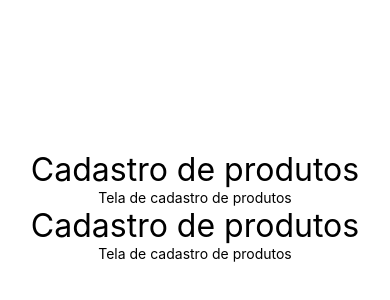
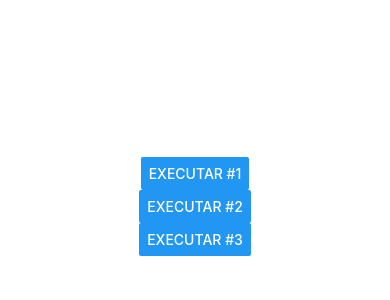
Before and after one commit to NathanaelCarauna/React-native-curso-cod3r, a React Native app: screen / in a window 390 px wide. Shown: the part 216-516 px from the top of the page. Built offline with nearby package versions, Linux system fonts and the light colour scheme.

Commit message:
Aula 24, botão

```diff
--- a/src/App.js
+++ b/src/App.js
@@ -1,6 +1,7 @@
 import React from 'react';
 import {Text, View, StyleSheet} from 'react-native'
 
+import Botao from './components/Botao'
 import TituloFrag from './components/Fragment'
 import Aleatorio from './components/Aleatorio'
 import MinMax from './components/MinMax'
@@ -9,9 +10,10 @@ import Primeiro from './components/Primeiro'
 
 export default () => (
   <View style={styles.App}>
+    <Botao/>
+    {/*
     <TituloFrag principal="Cadastro de produtos"
       secundario="Tela de cadastro de produtos"/>
-    {/*
     <Aleatorio min={4} max={15}/>
     <MinMax min='3' max='20'/>
     <Oficial/>
--- /dev/null
+++ b/src/components/Botao.js
@@ -0,0 +1,25 @@
+import React from 'react'
+import {Button} from 'react-native';
+
+export default () => {
+
+    function executar(){
+        console.warn('Executar#1')
+    }
+
+    return (
+        <>
+            <Button title='Executar #1'
+                onPress={executar}
+            />
+            <Button title='Executar #2'
+                onPress={function(){
+                    console.warn('Executar#2')
+                }}
+            />
+            <Button title='Executar #3'
+                onPress={() => console.warn('Executar#3')}
+            />
+        </>
+    )
+}
```
